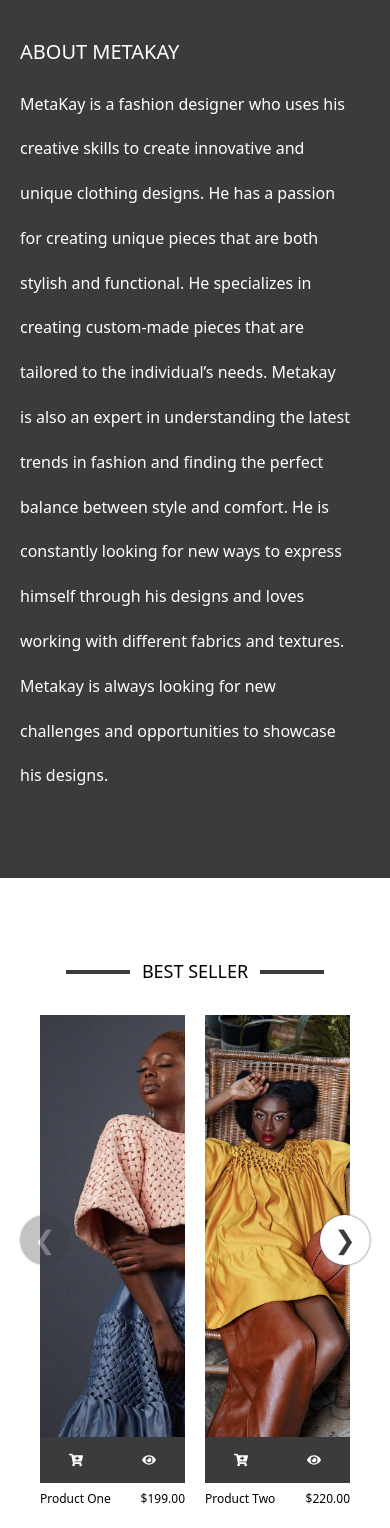
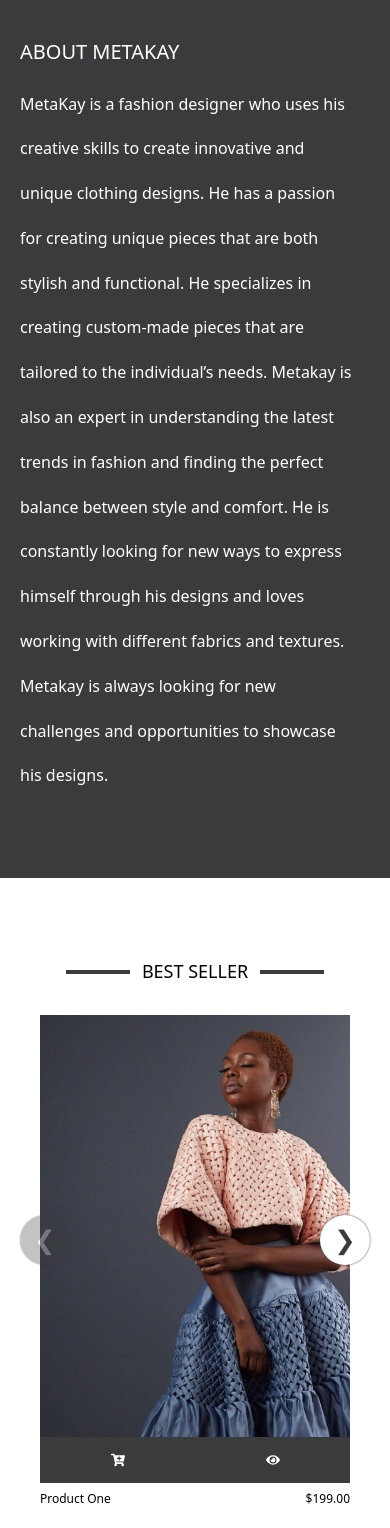
Before and after one commit to overwatch-coder/metakay, a React (Vite) app: page / in a window 390 px wide. Shown: the part 1920-3448 px from the top of the page. Built offline with nearby package versions, Linux system fonts and the light colour scheme.

Commit message:
update: updated product responsiveness on mobile

```diff
--- a/src/components/About.jsx
+++ b/src/components/About.jsx
@@ -15,7 +15,7 @@
         <div className="flex flex-col gap-y-4">
             <h2 className="uppercase text-xl md:text-2xl font-medium">About MetaKay</h2>
 
-            <p className="text-base md:text-lg leading-[2.8] md:leading-[3.3rem] pr-5">
+            <p className="text-base md:text-lg leading-[2.8] md:leading-[3.3rem] pr-3 md:pr-5">
                 MetaKay is a fashion designer who uses his creative skills to create innovative and unique clothing designs. He has a passion for creating unique pieces that are both stylish and functional. He specializes in creating custom-made pieces that are tailored to the individual’s needs. Metakay is also an expert in understanding the latest trends in fashion and finding the perfect balance between style and comfort. He is constantly looking for new ways to express himself through his designs and loves working with different fabrics and textures. Metakay is always looking for new challenges and opportunities to showcase his designs.
             </p>
         </div>
--- a/src/components/HomePageShop.jsx
+++ b/src/components/HomePageShop.jsx
@@ -7,7 +7,7 @@
 
     // setting various breakpoints for carousel
     const breakPoints = [
-        { width: 1, itemsToShow: 2 },
+        { width: 1, itemsToShow: 1 },
         { width: 700, itemsToShow: 4 },
     ]
 
@@ -20,6 +20,7 @@
         </div>
 
         {/* Product Carousel or Slider */}
+        <div>
             <Carousel
                 breakPoints={breakPoints}
                 pagination={false}
@@ -39,6 +40,7 @@
                     />
                 )) }
             </Carousel>
+        </div>
 
 
         <Link to='/shop'
--- a/src/components/SingleCollection.jsx
+++ b/src/components/SingleCollection.jsx
@@ -5,7 +5,7 @@
     <div className='relative group'>
         <img src={photo} alt={description} className='w-screen object-cover' />
 
-        <div className='opacity-0 transition duration-1000 group-hover:opacity-100 py-16 md:py-24 px-3 md:px-10 text-left absolute top-0 right-0 bg-gray w-[300px] text-white mix-blend-luminosity md:w-1/2 rounded-md shadow-xl drop-shadow-2xl'>
+        <div className='md:opacity-0 transition duration-1000 group-hover:opacity-100 py-16 md:py-24 px-3 md:px-10 text-left absolute top-0 right-0 bg-gray w-[300px] text-white mix-blend-luminosity md:w-1/2 rounded-md shadow-xl drop-shadow-2xl'>
             <h4 className='font-medium text-xl md:text-3xl flex flex-col space-y-3'>
                 {description}
             </h4>
--- a/src/pages/Footer.jsx
+++ b/src/pages/Footer.jsx
@@ -62,7 +62,7 @@
             </div>
 
             <form className='flex flex-col gap-y-5 w-full max-w-[300px]'>
-                <input type="email" placeholder='Your email' className='w-full rounded px-3 py-1 outline-none bg-transparent border-2 hover:opacity-90' />
+                <input type="email" placeholder='Your email' className='w-full rounded px-3 py-2 outline-none bg-transparent border-2 hover:opacity-90' />
 
                 <button className='uppercase bg-white hover:bg-transparent hover:border-2 text-black py-2 hover:text-white transition rounded'>Subscribe</button>
             </form>
--- a/src/pages/Shop.jsx
+++ b/src/pages/Shop.jsx
@@ -27,7 +27,7 @@
 
   return (
     <div>
-      <section className='grid grid-cols-2 lg:grid-cols-3 xl:grid-cols-4 gap-10'>
+      <section className='grid grid-cols-1 sm:grid-cols-2 lg:grid-cols-3 xl:grid-cols-4 gap-10'>
         {productsToDisplay.map(({photo, name, slug, price, category}, index) => (
           <Product
             productImage={photo}
```
Also changed, not shown: src/index.css (line endings or trailing spaces). Lines whose indentation alone changed are shown as unchanged.
